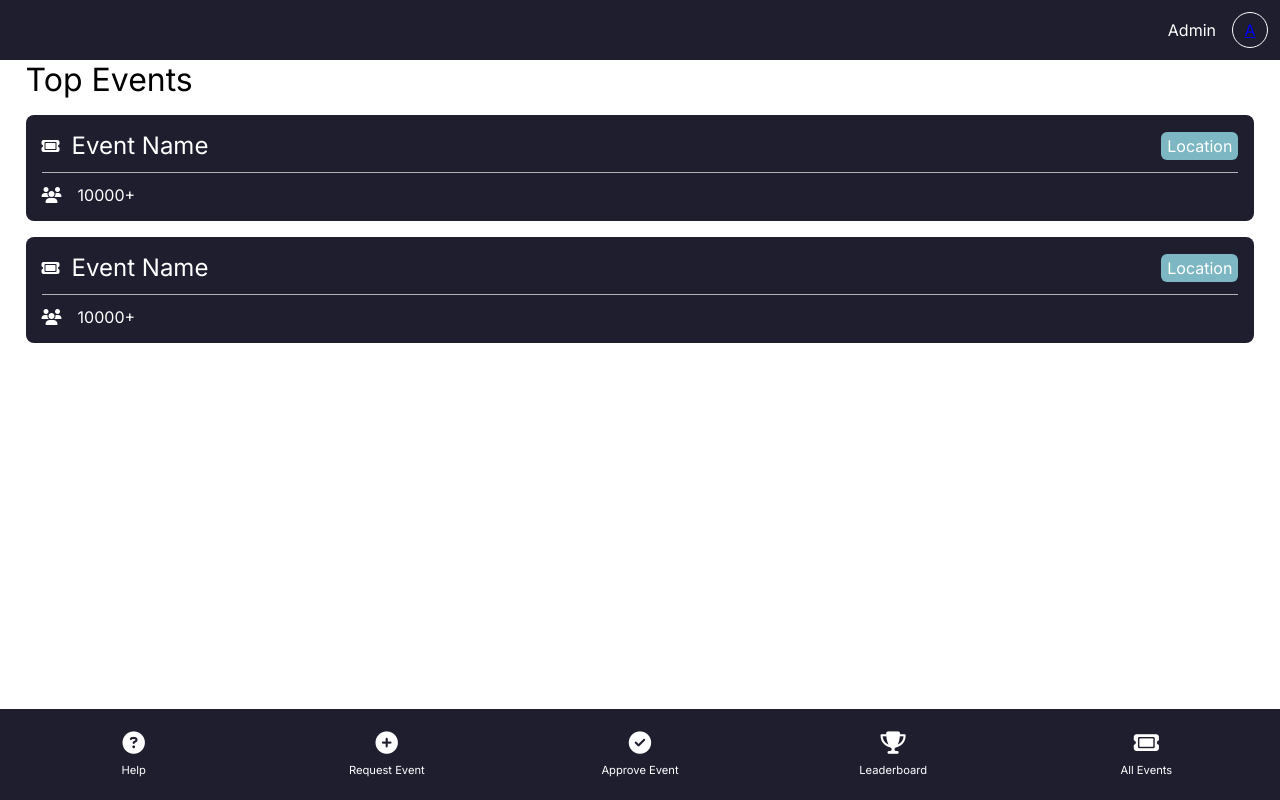
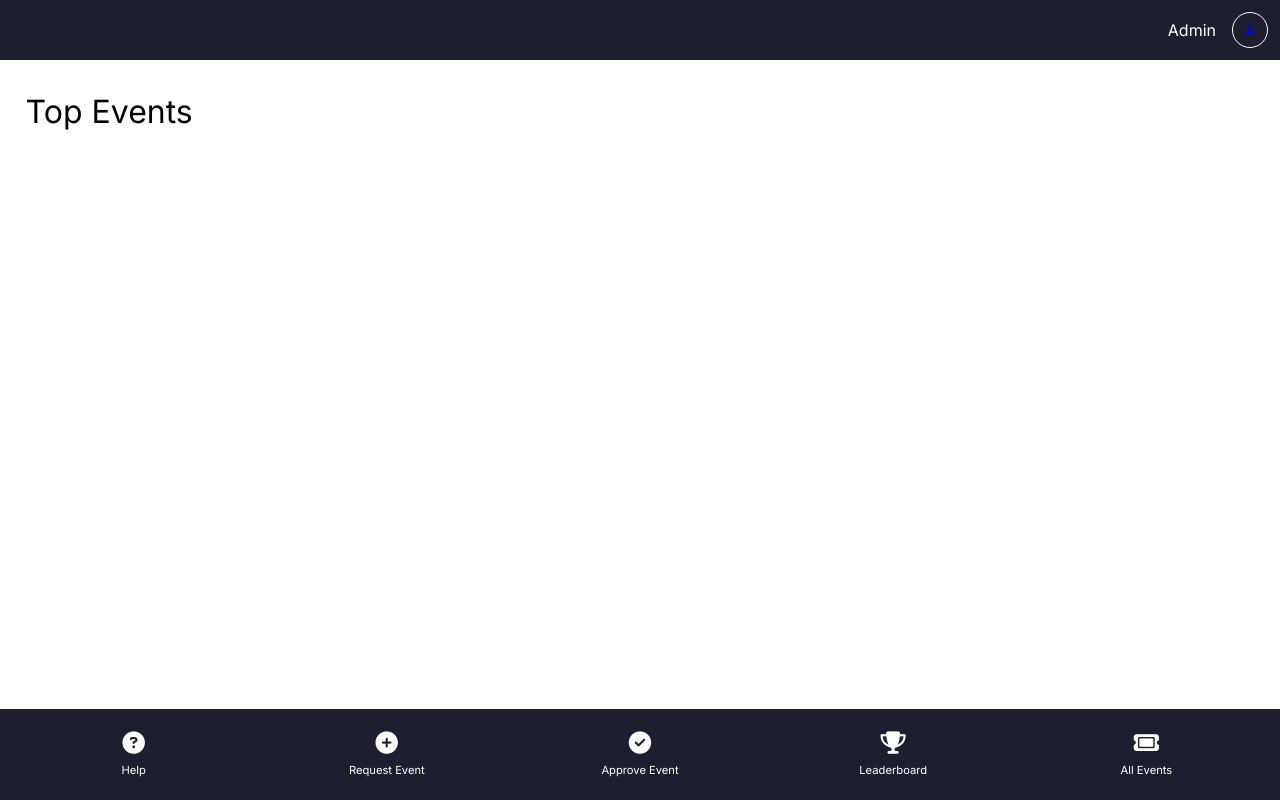
Before and after one commit to Vitali-G/eco.io-frontend, a website: page src/events.html in a window 1280 px wide. Drawn offline with Linux system fonts and the light colour scheme; no server answers.

Commit message:
add events page functionality

```diff
--- a/src/events.html
+++ b/src/events.html
@@ -77,45 +77,9 @@
         </a>
       </div> -->
 
+      <p class="list-title">Top Events</p>
       <div class="events-list" id="all-events-list">
-        <h1>Top Events</h1>
-        <div class="event-item">
-          <div class="event-header">
-            <div class="event-header-tag">
-              <i class="fa fa-ticket" aria-hidden="true"></i>
-              <h2>Event Name</h2>
-            </div>
 
-            <div class="event-location">Location</div>
-          </div>
-          <div class="item-spacer"></div>
-
-          <div class="event-body">
-            <div class="stat">
-              <i class="fa fa-users" aria-hidden="true"></i>
-              10000+
-            </div>
-          </div>
-        </div>
-
-        <div class="event-item">
-          <div class="event-header">
-            <div class="event-header-tag">
-              <i class="fa fa-ticket" aria-hidden="true"></i>
-              <h2>Event Name</h2>
-            </div>
-
-            <div class="event-location">Location</div>
-          </div>
-          <div class="item-spacer"></div>
-
-          <div class="event-body">
-            <div class="stat">
-              <i class="fa fa-users" aria-hidden="true"></i>
-              10000+
-            </div>
-          </div>
-        </div>
       </div>
     </main>
 
--- a/src/scripts/eventsPage.js
+++ b/src/scripts/eventsPage.js
@@ -33,7 +33,7 @@ function createEventItem({ owner_id, upvotes, title, description, location }) {
             10000+
             </div>
             <div class="stat">
-            <i class="fa fa-users" aria-hidden="true"></i>
+            <i class="fas fa-vote-yea"></i>
             ${upvotes}
             </div>
         </div>
@@ -50,7 +50,7 @@ function populateEvents(element, events) {
         eventElems.push(el);
     })
 
-    element.innerHTML = eventElems
+    element.innerHTML = eventElems.join(' ')
 }
 
 document.addEventListener('DOMContentLoaded', async () => {
--- a/src/styles/events.css
+++ b/src/styles/events.css
@@ -22,7 +22,11 @@
   display: flex;
   flex-direction: column;
   gap: 1em;
-  margin-bottom: 32px;
+}
+
+.list-title {
+  font-size: 2em;
+  margin: 32px 0;
 }
 
 /* event item styles */
@@ -76,4 +80,9 @@
   .event-searchbar input {
     width: 80%;
   }
+
+
+  .event-item {
+    font-size: .9em;
+  }
 }
--- a/src/styles/index.css
+++ b/src/styles/index.css
@@ -46,6 +46,10 @@ header {
 .container {
   max-width: 96%;
   margin: 0 auto;
+}
+
+main {
+  overflow-y:scroll ;
 }
 
 .main-header {
```
Also changed, not shown: src/login.html (line endings or trailing spaces).
